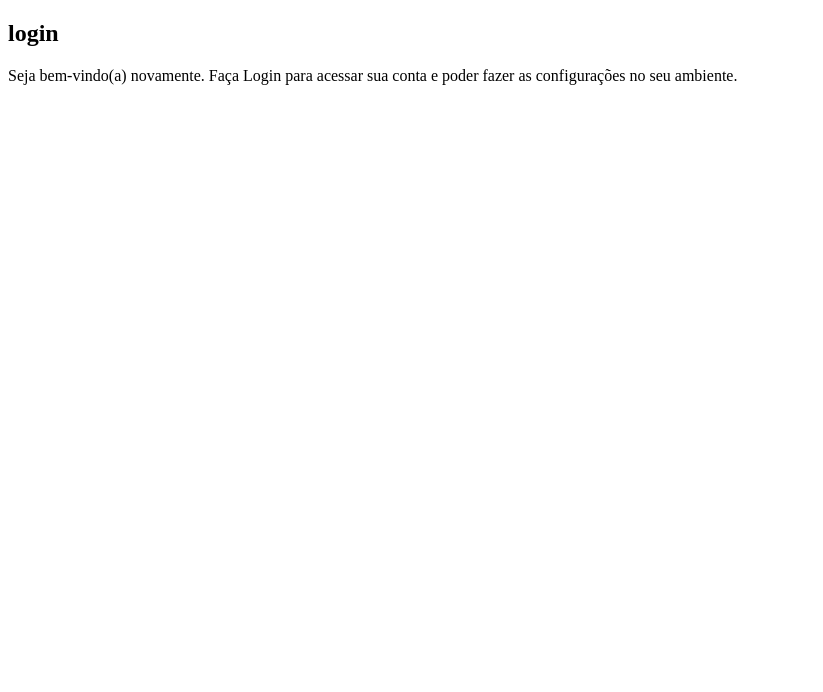
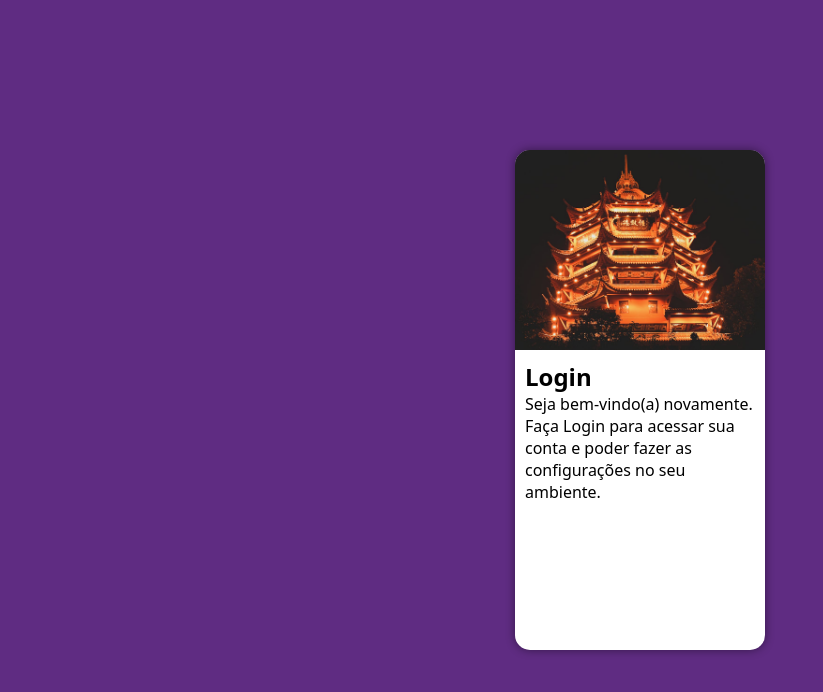
Before and after one commit to Araujopali/Projeto-Tela-de-Login, a plain HTML site: page index.html in a window 1280 px wide. Shown: the whole page, without its empty margins (0-823 px from the left). Drawn offline with Linux system fonts and the light colour scheme.

Commit message:
media first

```diff
--- a/estilos/style.css
+++ b/estilos/style.css
@@ -6,3 +6,49 @@
     lilás: #5f2c82
 
     */
+
+    * {
+        font-family: system-ui, -apple-system, BlinkMacSystemFont, 'Segoe UI', Roboto, Oxygen, Ubuntu, Cantarell, 'Open Sans', 'Helvetica Neue', sans-serif;
+        padding: 0px;
+        margin: 0px;
+        box-sizing: border-box;
+    }
+
+    body, html {
+        background-color: #5f2c82;
+        height: 100vh;
+        width: 100vw;
+    }
+
+    main {
+        position: relative;
+        height: 100vh;
+        width: 100vw;
+
+    }
+
+    section#login {
+        position: absolute;
+        top: 50%;
+        left: 50%;
+        transform: translate(-50%, -50%);
+        background-color: white;
+        height: 500px;
+        width: 250px;
+        border-radius: 15px;
+        overflow: hidden;
+        box-shadow: 0px 0px 10px rgba(0, 0, 0, 0.450);
+    }
+
+     section#login > div#imagem {
+        display: block;
+        background: #5f2c82 url(../imagem/pexel.jpg) no-repeat;
+        height: 200px;
+        background-size: cover;
+        background-position: center;
+     }
+
+     section#login > div#formulario {
+        display: block;
+        padding: 10px;
+     }
--- a/index.html
+++ b/index.html
@@ -17,7 +17,7 @@
             </div>
 
             <div id="formulario">
-                <h1>login</h1>
+                <h1>Login</h1>
                 <p>Seja bem-vindo(a) novamente. Faça Login para acessar sua conta e poder
                    fazer as configurações no seu ambiente.</p>
                    <form action="login.php" method="post"></form>
```
